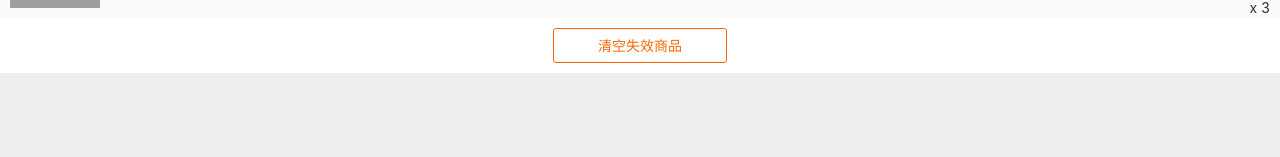
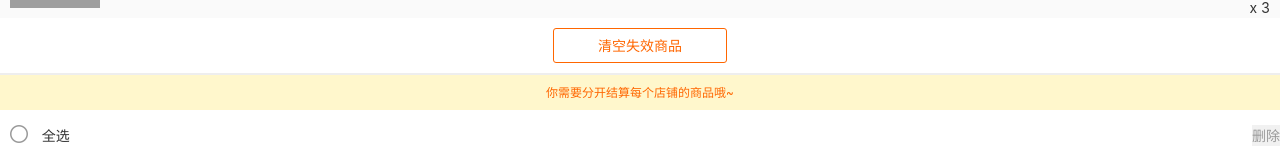
Before and after one commit to ximuli/youzan, a Vue app: page /cart in a window 1280 px wide. Shown: the part 640-797 px from the top of the page. Built offline with nearby package versions, Linux system fonts and the light colour scheme; grey boxes are pictures that could not be loaded.

Commit message:
update Cart

```diff
--- a/src/views/Cart.vue
+++ b/src/views/Cart.vue
@@ -179,6 +179,18 @@
         <button class="btn invalid-btn">清空失效商品</button>
       </div>
     </div>
+    <div class="bottom-bar">
+      <div class="info">你需要分开结算每个店铺的商品哦~</div>
+      <div class="option">
+        <div class="selectAll">
+          <div class="check"></div>
+          全选
+        </div>
+        <div class="option-delete">
+          删除
+        </div>
+      </div>
+    </div>
   </div>
 </template>
 
@@ -352,5 +364,38 @@ export default {
       }
     }
   }
+  .bottom-bar {
+    position: fixed;
+    width: 100%;
+    left: 0;
+    bottom: 0;
+    .info {
+      background-color: #fff7cc;
+      width: 100%;
+      line-height: 35px;
+      height: 35px;
+      text-align: center;
+      color: #f60;
+      font-size: 12px;
+    }
+    .option {
+      height: 50px;
+      background-color: #fff;
+      display: flex;
+      justify-content: space-between;
+      align-items: center;
+      .selectAll {
+        color: #333;
+        .check {
+          margin-left: 10px;
+          margin-right: 10px;
+        }
+      }
+      .option-delete {
+        background-color: #f1f1f1;
+        color: #999;
+      }
+    }
+  }
 }
 </style>
```
